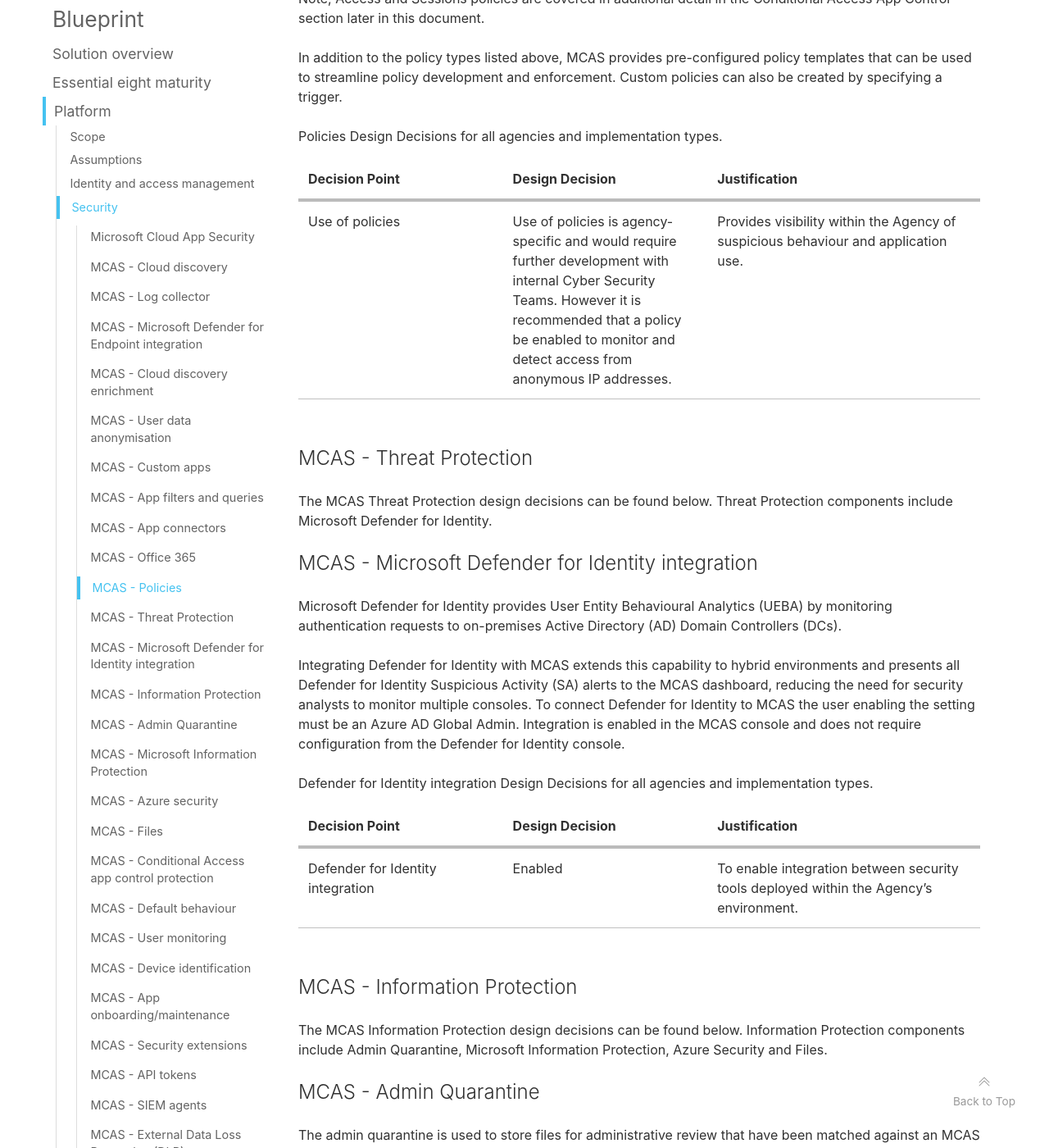
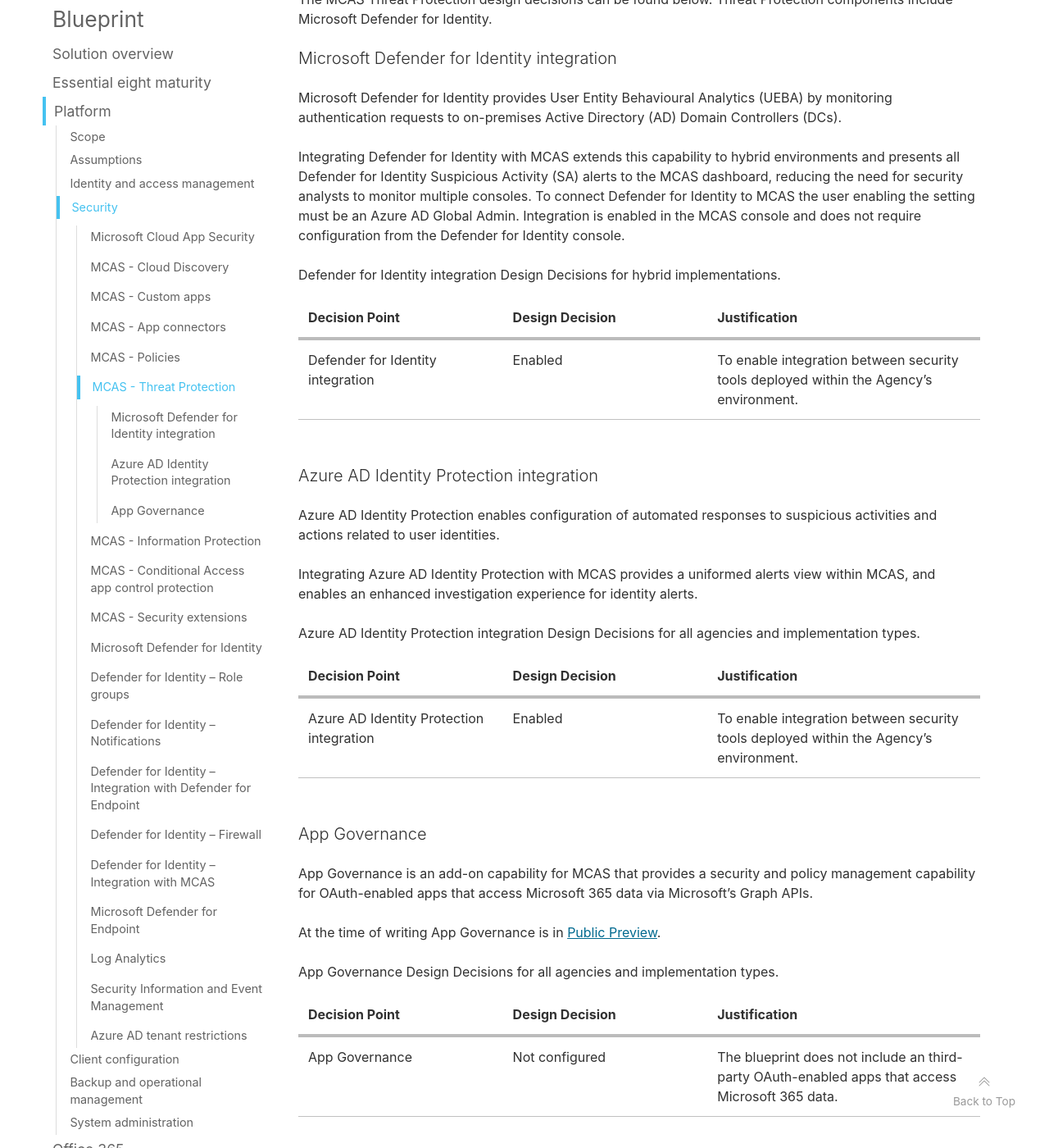
Before and after one commit to ASD-Blueprint/desktop.gov.au, a Jekyll site: the page built from blueprint/platform.md, in a window 1280 px wide and 1400 px high, scrolled down 41717 px. Shown: the whole window at 82% size. Built offline with Jekyll 4.4.1, drawn with Linux system fonts in a browser that asks for light colours; comment, search, counter and statistics services are not loaded; some of the changed text lies outside the part shown.

Commit message:
Update to MCAS design
Update to MCAS section in the Platform design to reflect changes to the product and layout in the console.

```diff
--- a/blueprint/platform.md
+++ b/blueprint/platform.md
@@ -508,7 +508,7 @@
 
 The architecture of MCAS includes several integrated components to address each of the cloud app security framework requirements. The components include log collection and analysis capabilities to detect cloud apps, Application Programming Interface (API) connectors to interface with and control cloud app activity, and reserve proxy capability to enforce conditional access app control policies for authentication to cloud apps.
 
-An overview of these components and how they combine in MCAS is illustrated below in Figure 5. Figure reproduced from [https://docs.microsoft.com/en-us/cloud-app-security/what-is-cloud-app-security#architecture](https://docs.microsoft.com/en-us/cloud-app-security/what-is-cloud-app-security#architecture)
+An overview of these components and how they combine in MCAS is illustrated below in Figure 5. Figure reproduced from [Microsoft Cloud App Security overview](https://docs.microsoft.com/en-us/cloud-app-security/what-is-cloud-app-security#architecture).
 
 ![Figure 5 - MCAS Architecture](/assets/images/platform-product-architecture.png)
 
@@ -533,9 +533,9 @@
 
 MCAS leverages Azure Active Directory (Azure AD) to provide Role-Based Access Control (RBAC) for administration via the web portal. By default, only the Global Administrator and Security Administrator roles have full access to MCAS. Other standard Azure AD roles that have at least read-only access to the portal include Compliance Administrator, Compliance Data Administrator, Security Operator, Security Reader, and Global Reader.
 
-In addition to the standard Azure AD roles, MCAS also has its own service-specific roles that provide finer grained RBAC [https://docs.microsoft.com/en-us/cloud-app-security/manage-admins](https://docs.microsoft.com/en-us/cloud-app-security/manage-admins). If required, Global and Security Administrators can also grant access to specific users within the MCAS portal.
-
-### MCAS - Cloud discovery
+In addition to the standard Azure AD roles, MCAS also has its own service-specific roles that provide finer grained [RBAC](https://docs.microsoft.com/en-us/cloud-app-security/manage-admins). If required, Global and Security Administrators can also grant access to specific users within the MCAS portal.
+
+### MCAS - Cloud Discovery
 
 The MCAS Cloud Discovery design decisions can be found below. MCAS Cloud Discovery components are made up of Log Collectors, Microsoft Defender for Endpoint Integration, Cloud Discovery Enrichment, User Data Anonymisation, Custom Apps and App Filters & Queries.
 
@@ -565,9 +565,9 @@
 Enforce app access | Enabled | To block access to apps marked as Unsanctioned.
 List of sanctioned and unsanctioned cloud apps | To be developed during build with the Agency's Cyber Intelligence team. | Provides visibility within the Agency as to what cloud applications are in use and by which department within the Agency.
 
-### MCAS - Log collector
-
-A log collector receives logs from supported firewall and proxy devices, providing processing and compression before uploading to MCAS. The compression typically results in outbound traffic from the log collectors being 10% the size of received traffic. Configure automatic log upload for continuous reports at [https://docs.microsoft.com/en-us/cloud-app-security/discovery-docker](https://docs.microsoft.com/en-us/cloud-app-security/discovery-docker)
+#### Automatic log upload & Log collectors
+
+A log collector receives logs from supported firewall and proxy devices, providing processing and compression before uploading to MCAS. The compression typically results in outbound traffic from the log collectors being 10% the size of received traffic. The steps to configure automatic log upload for continuous reports is available at [Configure automatic log upload for continuous reports](https://docs.microsoft.com/en-us/cloud-app-security/discovery-docker).
 
 A log collector can receive logs via FTP - including FTP over Transport Layer Security (TLS) - and Syslog.
 
@@ -587,11 +587,22 @@
 Log collector location | Within the Agency Gateway zone | Minimise number of firewall ports to be opened between the existing proxies and the log collector.
 Log collector operating system | Agency's discretion of supported operating system for MCAS Log Collector. | MCAS supports Windows and Linux (Ubuntu, RHEL, CentOS) operating systems for the Log Collector.
 
-### MCAS - Microsoft Defender for Endpoint integration
+#### App tags
+
+MCAS supports the creation and assignment of custom app tags from within the portal. Security analysts can create and apply custom tags to allow them to filter and query results specific to an area of interest. For example, a custom tag may be created for a business unit and that tag applied to only the applications that are approved for their use (i.e. Procurement). An analyst can then quickly filter based on this tag to review the use of these applications.
+
+App tags Design Decisions for all agencies and implementation types.
+
+Decision Point | Design Decision | Justification
+--- | --- | ---
+Custom tags | Configured on demand | Custom tags will be added to Cloud Discovery as they are identified by the Agency.
+
+#### Microsoft Defender for Endpoint integration
 
 Defender for Endpoint integration enables cloud app and service traffic to be sent from supported Windows 10 devices (1709 or later) to MCAS to provide additional data for continuous reporting.
 
-This capability is enabled from within the Endpoints > Advanced Features settings within the Microsoft 365 Defender portal, as shown below in Figure 6. Figure reproduced from [https://docs.microsoft.com/en-au/cloud-app-security/mde-integration](https://docs.microsoft.com/en-au/cloud-app-security/mde-integration)
+This capability is enabled from within the Endpoints > Advanced Features settings within the Microsoft 365 Defender portal, as shown below in Figure 6. Figure reproduced from [Microsoft Defender for Endpoint integration with Microsoft Cloud App Security
+](https://docs.microsoft.com/en-au/cloud-app-security/mde-integration).
 
 ![Figure 6 - Defender for Endpoint and MCAS Integration](/assets/images/platform-defender-mcas.png)
 
@@ -603,7 +614,7 @@
 --- | --- | ---
 Microsoft Defender for Endpoint portal configuration | Microsoft Cloud App Security enabled | To enable Defender for Endpoint integration with MCAS.
 
-### MCAS - Cloud discovery enrichment
+#### User enrichment
 
 To further enrich cloud discovery data MCAS can integrate with Azure AD to replace users identified with Azure AD usernames.
 
@@ -615,13 +626,13 @@
 --- | --- | ---
 User enrichment | Enabled | To identify users by Azure AD username.
 
-### MCAS - User data anonymisation
+#### Anonymization
 
 To protect the privacy of users MCAS supports anonymisation of usernames when logs are uploaded. This is done by encrypting the usernames included in logs using Advanced Encryption Standard (AES) with a 128-bit key which is unique to each tenant.
 
 Security analysts can resolve encrypted usernames on demand to assist in investigations, and each username conversion is recorded in the Governance log. In addition to usernames, MCAS can also anonymise Windows 10 machine names.
 
-User Data Anonymisation Design Decisions for all agencies and implementation types.
+User Data Anonymization Design Decisions for all agencies and implementation types.
 
 Decision Point | Design Decision | Justification
 --- | --- | ---
@@ -640,38 +651,31 @@
 --- | --- | ---
 Custom Apps | Configured on demand | Custom apps will be added to Cloud Discovery as they are identified by the Agency.
 
-### MCAS - App filters and queries
-
-MCAS supports the creation and assignment of custom app tags from within the portal. Security analysts can create and apply custom tags to allow them to filter and query results specific to an area of interest. For example, a custom tag may be created for a business unit and that tag applied to only the applications that are approved for their use (i.e. Procurement). An analyst can then quickly filter based on this tag to review the use of these applications.
-
-App Filters and Queries Design Decisions for all agencies and implementation types.
-
-Decision Point | Design Decision | Justification
---- | --- | ---
-Custom tags | Configured on demand | Custom tags will be added to Cloud Discovery as they are identified by the Agency.
-
 ### MCAS - App connectors
 
-The MCAS App Connector design decisions can be found below. MCAS App Connector components are made up of MCAS -Azure and MCAS – Office 365.
-
 App connectors enable MCAS to see and reach inside connected cloud apps, providing both visibility into, and control of, the information stored by them. App connectors use APIs provided by the cloud app vendors, with capabilities varying between third-party cloud app vendors.
 
 To support multiple instances of a single cloud app, for example different teams owning and managing their own subscriptions, MCAS supports connecting multiple instances of the same cloud app. However, multi-instance support is only provided for API connected apps and is not available for cloud discovered and proxy connected apps. Additionally, multi-instance support is not available for Azure and Office 365.
 
 At the time of writing, the following API app connectors are [available in MCAS](https://docs.microsoft.com/en-us/cloud-app-security/enable-instant-visibility-protection-and-governance-actions-for-your-apps):
 
+* Amazon Web Services (AWS)
 * Azure
-* Amazon Web Services (AWS)
 * Box
 * Dropbox
-* G Suite
+* GitHub
 * Google Cloud Platform (GCP)
+* Google Workspace
 * Office 365
 * Okta
+* OneLogin
+* Service Now
 * Salesforce
-* ServiceNow
+* Slack
+* Smartsheet
 * WebEx
-* Workday.
+* Workday
+* ZenDesk (Preview)
 
 To connect to each cloud app via API MCAS requires an account within that app that has administrative privileges with full access to all objects stored within it. The name of this specific privilege level is specific to each cloud app, e.g. Global Admin for Office 365 and Super Admin for G Suite. It is recommended that a dedicated account is used for integration with MCAS for each connected app.
 
@@ -682,26 +686,9 @@
 Use of app connectors | Preferred for all supported cloud apps. | Provides the greatest available level of visibility and connect of the connected apps.
 API administrator accounts | Dedicated account for MCAS for each connected app that requires one. | Microsoft best practice to manage connected apps.
 List of connected apps | Azure<br>Office 365 | All approved cloud apps that are supported will be connected to MCAS via API.
-
-### MCAS - Office 365
-
-At the time of writing, the Office 365 app connector supports the following [Office 365 apps](https://docs.microsoft.com/en-us/cloud-app-security/connect-office-365-to-microsoft-cloud-app-security):
-
-* Office 365
-* Dynamics 365 CRM
-* Exchange
-* OneDrive
-* Power BI
-* SharePoint
-* Teams.
-
-Note, that Exchange and Power BI require that auditing has been enabled in the Office Security and Compliance Centre.
-
-Office 365 App Connectors Design Decisions for all agencies and implementation types.
-
-Decision Point | Design Decision | Justification
---- | --- | ---
-Microsoft Office 365 Connector Configuration | Selected Components:<br>Azure AD Users and Groups<br>Azure AD Management events<br>Azure AD Sign-in events<br>Azure AD Apps<br>Office 365 activities<br>Office 365 files | All components of Office 365 on which Cloud App Security can obtain information.
+Office 365 Connector Configuration | Selected Components:<br>Azure AD Users and Groups<br>Azure AD Management events<br>Azure AD Sign-in events<br>Azure AD Apps<br>Office 365 activities<br>Office 365 files | All components of Office 365 on which Cloud App Security can obtain information.
+
+Note, the Azure connector does not have any configurable settings.
 
 ### MCAS - Policies
 
@@ -725,29 +712,53 @@
 
 Decision Point | Design Decision | Justification
 --- | --- | ---
-Use of policies | Use of policies is agency-specific and would require further development with internal Cyber Security Teams. However it is recommended that a policy be enabled to monitor and detect access from anonymous IP addresses. | Provides visibility within the Agency of suspicious behaviour and application use.
+Use of policies | Enable all in-built policies.<br>Agencies should also consider developing custom policies to match their specific use-cases. | Provides visibility within the Agency of suspicious behaviour and application use.
 
 ### MCAS - Threat Protection
 
 The MCAS Threat Protection design decisions can be found below. Threat Protection components include Microsoft Defender for Identity.
 
-### MCAS - Microsoft Defender for Identity integration
+#### Microsoft Defender for Identity integration
 
 Microsoft Defender for Identity provides User Entity Behavioural Analytics (UEBA) by monitoring authentication requests to on-premises Active Directory (AD) Domain Controllers (DCs).
 
 Integrating Defender for Identity with MCAS extends this capability to hybrid environments and presents all Defender for Identity Suspicious Activity (SA) alerts to the MCAS dashboard, reducing the need for security analysts to monitor multiple consoles. To connect Defender for Identity to MCAS the user enabling the setting must be an Azure AD Global Admin. Integration is enabled in the MCAS console and does not require configuration from the Defender for Identity console.
 
-Defender for Identity integration Design Decisions for all agencies and implementation types.
+Defender for Identity integration Design Decisions for hybrid implementations.
 
 Decision Point | Design Decision | Justification
 --- | --- | ---
 Defender for Identity integration | Enabled | To enable integration between security tools deployed within the Agency's environment.
 
+#### Azure AD Identity Protection integration
+
+Azure AD Identity Protection enables configuration of automated responses to suspicious activities and actions related to user identities.
+
+Integrating Azure AD Identity Protection with MCAS provides a uniformed alerts view within MCAS, and enables an enhanced investigation experience for identity alerts.
+
+Azure AD Identity Protection integration Design Decisions for all agencies and implementation types.
+
+Decision Point | Design Decision | Justification
+--- | --- | ---
+Azure AD Identity Protection integration | Enabled | To enable integration between security tools deployed within the Agency's environment.
+
+#### App Governance
+
+App Governance is an add-on capability for MCAS that provides a security and policy management capability for OAuth-enabled apps that access Microsoft 365 data via Microsoft's Graph APIs.
+
+At the time of writing App Governance is in [Public Preview](https://techcommunity.microsoft.com/t5/security-compliance-and-identity/announcing-public-preview-of-app-governance/ba-p/2543768).
+
+App Governance Design Decisions for all agencies and implementation types.
+
+Decision Point | Design Decision | Justification
+--- | --- | ---
+App Governance | Not configured | The blueprint does not include an third-party OAuth-enabled apps that access Microsoft 365 data.
+
 ### MCAS - Information Protection
 
 The MCAS Information Protection design decisions can be found below. Information Protection components include Admin Quarantine, Microsoft Information Protection, Azure Security and Files.
 
-### MCAS - Admin Quarantine
+#### Admin Quarantine
 
 The admin quarantine is used to store files for administrative review that have been matched against an MCAS file policy. Examples include identifying and removing files from cloud apps that include sensitive content, such as financial and Personally Identifiable Information (PII) that should only be stored on-premises and not shared to external collaborators.
 
@@ -762,7 +773,7 @@
 Admin quarantine folder location | Configured | Folder location is agency-specific and will be determined via an agency's internal decision processes.
 User notification | Default text – `This file was quarantined because it might conflict with your Agency's security and compliance policies. Contact your IT administrator for more information.` | Notify user that file has been quarantined using default text. Agency to determine whether default text meets IT security requirements.
 
-### MCAS - Microsoft Information Protection
+#### Microsoft Information Protection
 
 Microsoft Information Protection (MIP) provides document and email classification labelling, and protections based on those labels, across hybrid environments. MCAS can be configured to scan for MIP classification labels and content inspection warning when new files are detected in connected apps. Additionally, MCAS can be configured to only scan labels and warning originating from its tenant, therefore ignoring labels from external tenants.
 
@@ -776,19 +787,7 @@
 Only scan files for MIP classification labels and content inspection warnings from this tenant | Enabled | MCAS is enabled to scan files for MIP classification from the tenant as the blueprint will leverage Information Protection classification.
 Inspect protected files | Enabled | MCAS is enabled to inspect protected files as the blueprint will leverage Information Protection classification.
 
-### MCAS - Azure security
-
-MCAS can be configured to monitor all activities generated within those subscriptions.
-
-Similar to Defender for Identity integration, this centralises alerts into the MCAS dashboard, reducing the need for security analysts to monitor multiple consoles. The Azure Security Centre standard tier license must be acquired and enabled for one or more subscriptions within the tenant.
-
-Azure Security Design Decisions for all agencies and implementation types.
-
-Decision Point | Design Decision | Justification
---- | --- | ---
-Azure Security Centre integration | Enabled | Provides Azure Security alerts and activities to the MCAS dashboard simplifying security operations.
-
-### MCAS - Files
+#### Files
 
 As previously described, file policies can be used to manage documents stored in cloud apps. To enable this capability MCAS must be allowed to monitor files stored in these apps.
 
@@ -821,10 +820,10 @@
 
 Decision Point | Design Decision | Justification
 --- | --- | ---
-Access control policies | Use of policies is agency-specific and would need further development with internal Cyber Security Teams. | Provides a greater security posture for the Agency applications.
-Session control policies | Use of policies is agency-specific and would need further development with internal Cyber Security Teams. | Provides a greater security posture for users within the Agency.
-
-### MCAS - Default behaviour
+Access control policies | Use of policies is agency-specific and would need further development with internal cyber security team. | Provides a greater security posture for the Agency applications.
+Session control policies | Use of policies is agency-specific and would need further development with internal cyber security team. | Provides a greater security posture for users within the Agency.
+
+#### Default behaviour
 
 In the event of a system outage or downtime MCAS can be configured with a Default Behaviour.
 
@@ -836,7 +835,7 @@
 --- | --- | ---
 Default behaviour configuration | Allow access | To prevent interruption to business functions in the event of an outage or downtime.
 
-### MCAS - User monitoring
+#### User monitoring
 
 When using Conditional Access App Control to manage access and sessions, MCAS provides the option to notify users that their activities are being monitored.
 
@@ -848,7 +847,7 @@
 --- | --- | ---
 User monitoring notifications | Not enabled | There is no default requirement to notify users. Agencies can enable User Monitoring as appropriate to meet operational requirements without impacting the cyber security posture of the environment.
 
-### MCAS - Device identification
+#### Device identification
 
 MCAS and Conditional Access App Control can be utilised to identify managed devices within the organisation.
 
@@ -866,7 +865,7 @@
 --- | --- | ---
 Use of client certificates for device identification | Not configured | No requirement to use client certificates has been identified as the Agency will leverage Intune for compliant and Hybrid Azure AD devices.
 
-### MCAS - App onboarding/maintenance
+#### App onboarding/maintenance
 
 Specific users can be identified that can enable currently unsupported cloud apps to be onboarded to Conditional Access App Control for development and testing purposes.
 
@@ -889,7 +888,7 @@
 
 Each of these security extension capabilities is described in the following sections.
 
-### MCAS - API tokens
+#### API tokens
 
 By creating API tokens within the MCAS portal external applications can connect to the REST API endpoints and perform a range of read and update operations.
 
@@ -901,7 +900,7 @@
 --- | --- | ---
 API tokens | Not configured | An agency can determine and identify whether use cases exist for the creation of API tokens in their specific environments however for a base implementation of the blueprint, API tokens are not required.
 
-### MCAS - SIEM agents
+#### SIEM agents
 
 To enable MCAS alerts and activities to be integrated into existing security analyst workflows that have been developed in SIEM products MCAS provides SIEM agents.
 
@@ -928,7 +927,7 @@
 SIEM agent install location | Agency's discretion of supported operating system for MCAS SIEM agents. | MCAS supports Windows and Linux operating systems for the SIEM agents.
 Microsoft Security Graph API integration | Not configured | Agency to determine whether requirement exists based on existing SIEM solution.
 
-### MCAS - External Data Loss Prevention (DLP)
+#### External Data Loss Prevention (DLP)
 
 In addition to integration with third-party SIEMs, MCAS also supports integration with third-party DLP providers, enabling existing investments in on-premises solutions to be extended into the cloud.
 
@@ -940,7 +939,7 @@
 --- | --- | ---
 External DLP | Not configured | Not configured by default however an Agency can determine whether a DLP solution will be leveraged and if there is a requirement to be integrated with MCAS.
 
-### MCAS - Playbooks
+#### Playbooks
 
 MCAS supports playbook-based automation by integrating with Microsoft Flow (also known as Power Automate).
 
@@ -951,14 +950,6 @@
 Decision Point | Design Decision | Justification
 --- | --- | ---
 Playbooks | Not configured | Not configured by default however an Agency can determine whether Playbooks will be leveraged to assist in automating pre-approved and consistent responses reducing analyst intervention. Use of Playbooks is subject to licensing.
-
-### MCAS - Firewall
-
-Microsoft Cloud App Security is a cloud-based service that helps keep the organisation secure from threats by collecting data from a Cloud based tenant and Hybrid on-premises infrastructure and analysing this data. To achieve this firewall rules and proxy allow lists needs to be in place to allow communication between all the components.
-
-Firewall rules and proxy allow lists will be implemented as part of the Microsoft Cloud App Security solution.
-
-Further details on firewall configuration and proxy allow lists for the solution can be found in the Network Configuration ABAC.
 
 ### Microsoft Defender for Identity
 
```
Also changed, not shown: other parts of blueprint/platform.md (+1 -1 lines).
